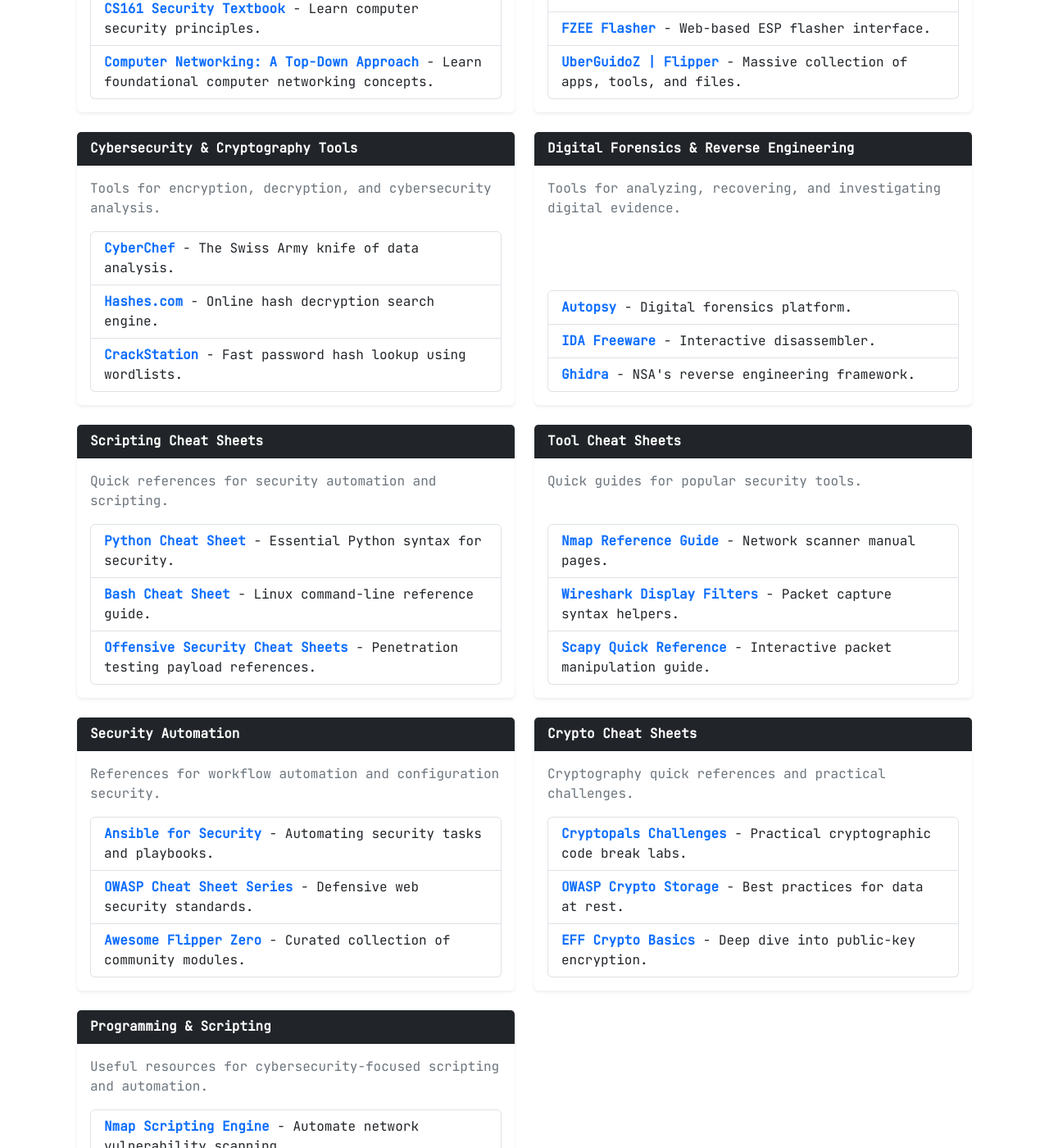
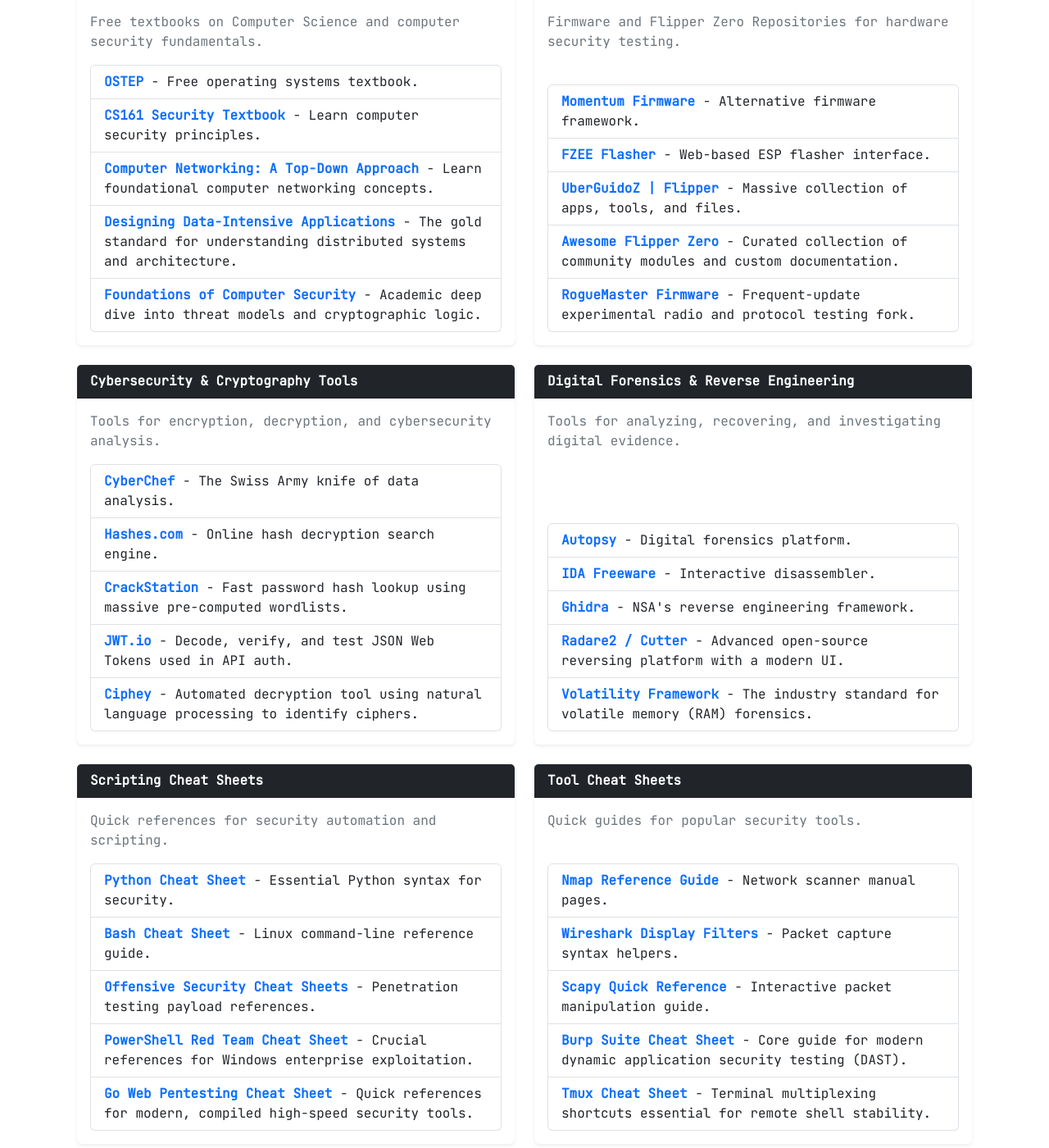
Before and after one commit to hackandtoss/hackandtoss.github.io, a Jekyll site: the page built from resources.html, in a window 1280 px wide and 1400 px high, scrolled down 737 px. Shown: the whole window at 82% size. Built offline with Jekyll 4.4.1, drawn with Linux system fonts in a browser that asks for light colours; some of the changed text lies outside the part shown.

Commit message:
Add new resources and links for OSINT, penetration testing, textbooks, and security tools

```diff
--- a/_data/resources.yml
+++ b/_data/resources.yml
@@ -10,6 +10,12 @@
     - name: "Have I Been Pwned"
       url: "https://haveibeenpwned.com/"
       text: "Check for data breaches."
+    - name: "OSINT Framework"
+      url: "https://osintframework.com/"
+      text: "Directory of data sources categorized by target type."
+    - name: "IntelX"
+      url: "https://intelx.io/"
+      text: "Intelligence X search engine for historical darknet and leak archives."
 
 - category: "Penetration Testing & Exploitation"
   description: "Tools for security testing, ethical hacking, and vulnerability research."
@@ -23,6 +29,12 @@
     - name: "Exploit Database"
       url: "https://www.exploit-db.com/"
       text: "Repository of exploits."
+    - name: "PortSwigger Web Security Academy"
+      url: "https://portswigger.net/web-security"
+      text: "Free, high-quality interactive labs for modern web vulnerabilities."
+    - name: "BloodHound"
+      url: "https://github.com/BloodHoundAD/BloodHound"
+      text: "Six Degrees of Domain Admin: mapping Active Directory attack paths."
 
 - category: "Computer Science & Security Textbooks"
   description: "Free textbooks on Computer Science and computer security fundamentals."
@@ -36,6 +48,12 @@
     - name: "Computer Networking: A Top-Down Approach"
       url: "https://gaia.cs.umass.edu/kurose_ross/lectures.php"
       text: "Learn foundational computer networking concepts."
+    - name: "Designing Data-Intensive Applications"
+      url: "https://www.oreilly.com/library/view/designing-data-intensive-applications/9781491903063/"
+      text: "The gold standard for understanding distributed systems and architecture."
+    - name: "Foundations of Computer Security"
+      url: "http://www.cs.umd.edu/~waa/books/index.html"
+      text: "Academic deep dive into threat models and cryptographic logic."
 
 - category: "Firmware & Flipper Zero"
   description: "Firmware and Flipper Zero Repositories for hardware security testing."
@@ -49,6 +67,12 @@
     - name: "UberGuidoZ | Flipper"
       url: "https://github.com/UberGuidoZ/Flipper"
       text: "Massive collection of apps, tools, and files."
+    - name: "Awesome Flipper Zero"
+      url: "https://github.com/djsime1/awesome-flipperzero"
+      text: "Curated collection of community modules and custom documentation."
+    - name: "RogueMaster Firmware"
+      url: "https://github.com/RogueMaster/flipperzero-firmware-wip"
+      text: "Frequent-update experimental radio and protocol testing fork."
 
 - category: "Cybersecurity & Cryptography Tools"
   description: "Tools for encryption, decryption, and cybersecurity analysis."
@@ -61,7 +85,13 @@
       text: "Online hash decryption search engine."
     - name: "CrackStation"
       url: "https://crackstation.net/"
-      text: "Fast password hash lookup using wordlists."
+      text: "Fast password hash lookup using massive pre-computed wordlists."
+    - name: "JWT.io"
+      url: "https://jwt.io/"
+      text: "Decode, verify, and test JSON Web Tokens used in API auth."
+    - name: "Ciphey"
+      url: "https://github.com/Ciphey/Ciphey"
+      text: "Automated decryption tool using natural language processing to identify ciphers."
 
 - category: "Digital Forensics & Reverse Engineering"
   description: "Tools for analyzing, recovering, and investigating digital evidence."
@@ -75,6 +105,12 @@
     - name: "Ghidra"
       url: "https://ghidra-sre.org/"
       text: "NSA's reverse engineering framework."
+    - name: "Radare2 / Cutter"
+      url: "https://github.com/radareorg/cutter"
+      text: "Advanced open-source reversing platform with a modern UI."
+    - name: "Volatility Framework"
+      url: "https://github.com/volatilityfoundation/volatility3"
+      text: "The industry standard for volatile memory (RAM) forensics."
 
 - category: "Scripting Cheat Sheets"
   description: "Quick references for security automation and scripting."
@@ -88,6 +124,12 @@
     - name: "Offensive Security Cheat Sheets"
       url: "https://cheatsheet.haax.fr"
       text: "Penetration testing payload references."
+    - name: "PowerShell Red Team Cheat Sheet"
+      url: "https://github.com/S3cur3Th1sSh1t/PowerShell-Red-Team-Cheat-Sheet"
+      text: "Crucial references for Windows enterprise exploitation."
+    - name: "Go Web Pentesting Cheat Sheet"
+      url: "https://github.com/sw3lli/golang-pentest-cheatsheet"
+      text: "Quick references for modern, compiled high-speed security tools."
 
 - category: "Tool Cheat Sheets"
   description: "Quick guides for popular security tools."
@@ -101,6 +143,12 @@
     - name: "Scapy Quick Reference"
       url: "https://scapy.readthedocs.io/en/latest/usage.html"
       text: "Interactive packet manipulation guide."
+    - name: "Burp Suite Cheat Sheet"
+      url: "https://cheatsheetseries.owasp.org/cheatsheets/Burp_Suite_Cheat_Sheet.html"
+      text: "Core guide for modern dynamic application security testing (DAST)."
+    - name: "Tmux Cheat Sheet"
+      url: "https://tmuxcheatsheet.com/"
+      text: "Terminal multiplexing shortcuts essential for remote shell stability."
 
 - category: "Security Automation"
   description: "References for workflow automation and configuration security."
@@ -111,9 +159,15 @@
     - name: "OWASP Cheat Sheet Series"
       url: "https://cheatsheetseries.owasp.org/index.html"
       text: "Defensive web security standards."
-    - name: "Awesome Flipper Zero"
-      url: "https://github.com/djsime1/awesome-flipperzero"
-      text: "Curated collection of community modules."
+    - name: "Semgrep"
+      url: "https://semgrep.dev/"
+      text: "Lightweight static analysis (SAST) for enforcing code quality in CI/CD."
+    - name: "DefectDojo"
+      url: "https://www.defectdojo.org/"
+      text: "Open-source application vulnerability management and orchestration platform."
+    - name: "Nuclei"
+      url: "https://github.com/projectdiscovery/nuclei"
+      text: "Fast and customizable vulnerability scanner based on simple YAML DSL templates."
 
 - category: "Crypto Cheat Sheets"
   description: "Cryptography quick references and practical challenges."
@@ -127,6 +181,12 @@
     - name: "EFF Crypto Basics"
       url: "https://ssd.eff.org/en/module/deep-dive-end-end-encryption-how-do-public-key-encryption-systems-work"
       text: "Deep dive into public-key encryption."
+    - name: "CryptoHack"
+      url: "https://cryptohack.org/"
+      text: "Fun, interactive platform for learning modern cryptography protocols."
+    - name: "NCC Group Crypto Defaults"
+      url: "https://github.com/NCCGroup/aws-crypto-defaults"
+      text: "Hardening guide for infrastructure-level cryptographic configurations."
 
 - category: "Programming & Scripting"
   description: "Useful resources for cybersecurity-focused scripting and automation."
@@ -140,3 +200,9 @@
     - name: "Pwntools"
       url: "https://github.com/Gallopsled/pwntools"
       text: "CTF framework and exploit development library."
+    - name: "Rust Security Working Group"
+      url: "https://github.com/rustsec/rustsec"
+      text: "Auditing memory-safe tooling and crate dependencies."
+    - name: "GraphQL Security Cheat Sheet"
+      url: "https://cheatsheetseries.owasp.org/cheatsheets/GraphQL_Security_Cheat_Sheet.html"
+      text: "Securing modern relational API request architectures."
```
